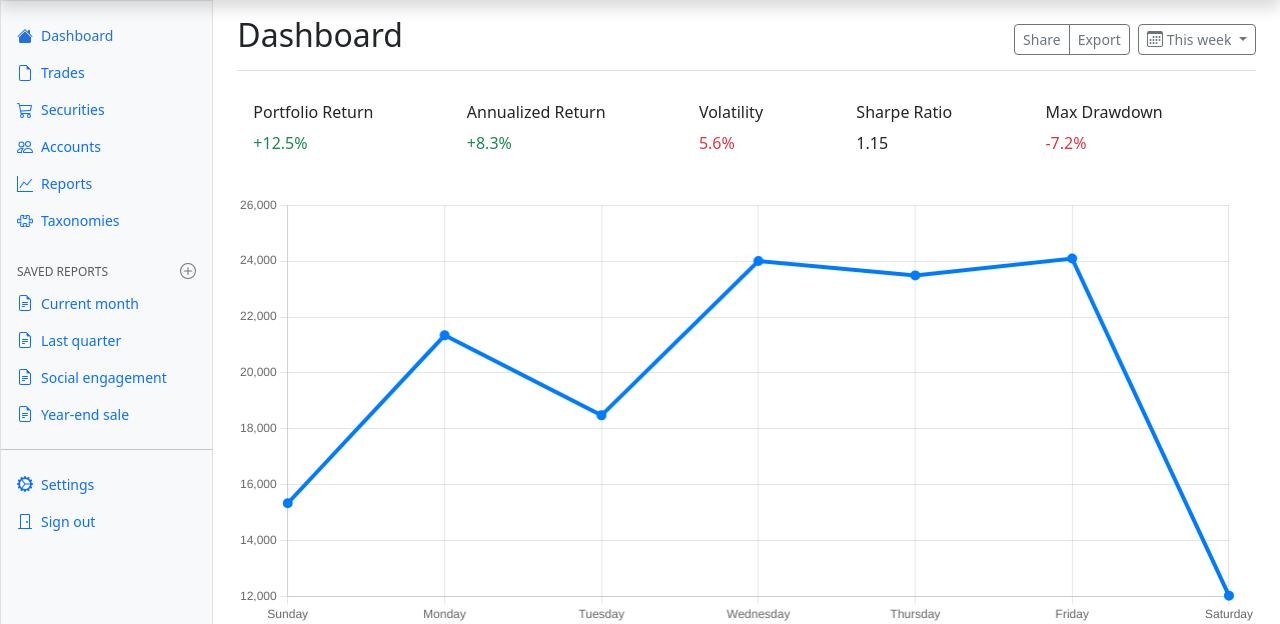
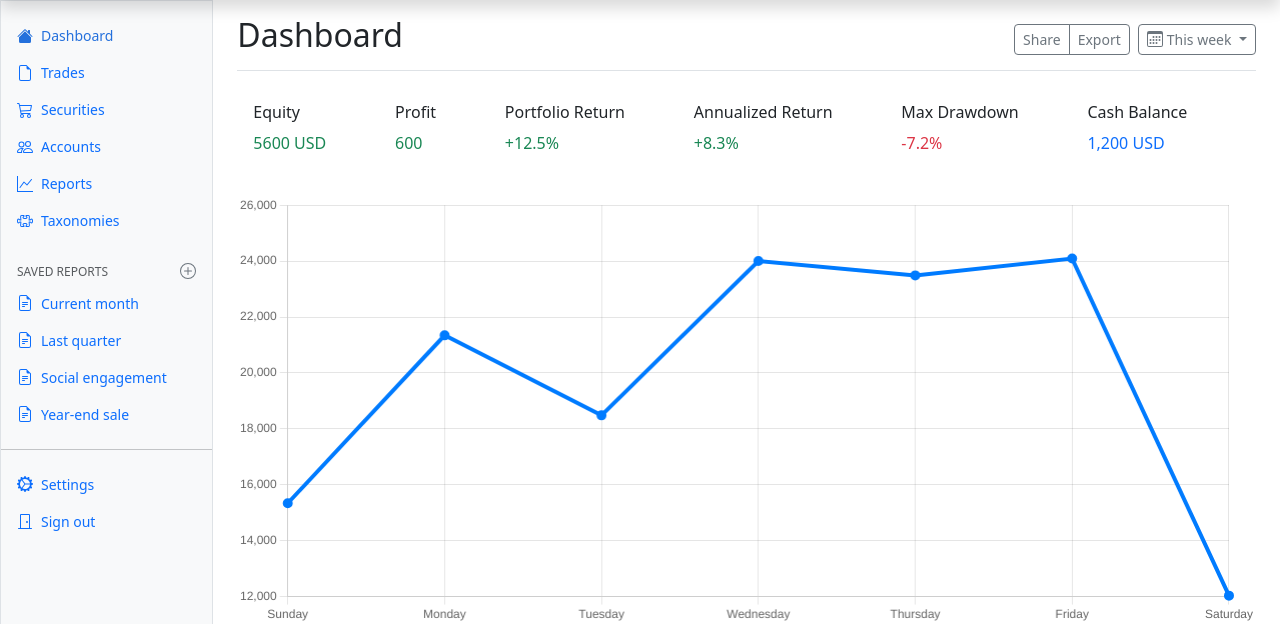
Before and after one commit to manhdv/lonedash, a Django app: page /dashboard/ in a window 1280 px wide. Shown: the part 48-672 px from the top of the page. Run offline with Django 3.2, Linux system fonts and the light colour scheme; a user stored in the database is signed in; some libraries are stand-ins or nearby versions.

Commit message:
Update dashboard

```diff
--- a/dash/templates/dash.html
+++ b/dash/templates/dash.html
@@ -20,6 +20,14 @@
   <!-- Performance bar -->
   <div class="d-flex flex-wrap mb-4 p-3 gap-3">
     <div class="flex-fill min-width-150">
+      <h6>Equity</h6>
+      <p class="mb-0 text-success">5600 USD</p>
+    </div>
+    <div class="flex-fill min-width-150">
+      <h6>Profit</h6>
+      <p class="mb-0 text-success">600</p>
+    </div>
+    <div class="flex-fill min-width-150">
       <h6>Portfolio Return</h6>
       <p class="mb-0 text-success">+12.5%</p>
     </div>
@@ -28,16 +36,12 @@
       <p class="mb-0 text-success">+8.3%</p>
     </div>
     <div class="flex-fill min-width-150">
-    <h6>Volatility</h6>
-    <p class="mb-0 text-danger">5.6%</p>
+      <h6>Max Drawdown</h6>
+      <p class="mb-0 text-danger">-7.2%</p>
     </div>
     <div class="flex-fill min-width-150">
-    <h6>Sharpe Ratio</h6>
-    <p class="mb-0">1.15</p>
-  </div>
-  <div class="flex-fill min-width-150">
-    <h6>Max Drawdown</h6>
-    <p class="mb-0 text-danger">-7.2%</p>
+      <h6>Cash Balance</h6>
+      <p class="mb-0 text-primary">1,200 USD</p>
     </div>
   </div>
 
--- a/dash/views.py
+++ b/dash/views.py
@@ -7,10 +7,11 @@ from django.contrib.auth.forms import AuthenticationForm
 from django.core.paginator import Paginator
 from django.http import JsonResponse
 
-from .models import Account, Transaction, Setting, Security, TradeEntry, TradeExit, AccountBalance
+from .models import Account, Transaction, Setting, Security, TradeEntry, TradeExit, AccountBalance, SecurityPrice
 from .forms import AccountForm, TransactionForm, EntryForm
 
 from django.db.models import Prefetch
+from django.db.models import OuterRef, Subquery
 
 
 # Create your views here.
@@ -112,12 +113,24 @@ def account_edit(request, acc_id):
 
 
 def securities_view(request):
-    securities_list = Security.objects.filter(user=request.user).order_by('-id')
+    # Subquery lấy giá close và date mới nhất cho mỗi security
+    latest_prices = SecurityPrice.objects.filter(
+        security=OuterRef('pk')
+    ).order_by('-date')
+
+    securities_list = Security.objects.filter(user=request.user).annotate(
+        last_close=Subquery(latest_prices.values('close')[:1]),
+        last_close_date=Subquery(latest_prices.values('date')[:1])
+    ).order_by('-id')
+
     securities_paginator = Paginator(securities_list, 10)
     securities_page = securities_paginator.get_page(request.GET.get('page'))
 
     svg_content = get_icons_svg()
-    return render(request, "securities.html", {'icons_svg': svg_content, 'securities' : securities_page,})
+    return render(request, "securities.html", {
+        'icons_svg': svg_content,
+        'securities': securities_page,
+    })
 
 
 def trades_view(request):
```
Also changed, not shown: dash/models.py (+6 -6 lines), dash/templates/securities.html (+4 -4 lines), db.sqlite3. Lines whose indentation alone changed are shown as unchanged.
